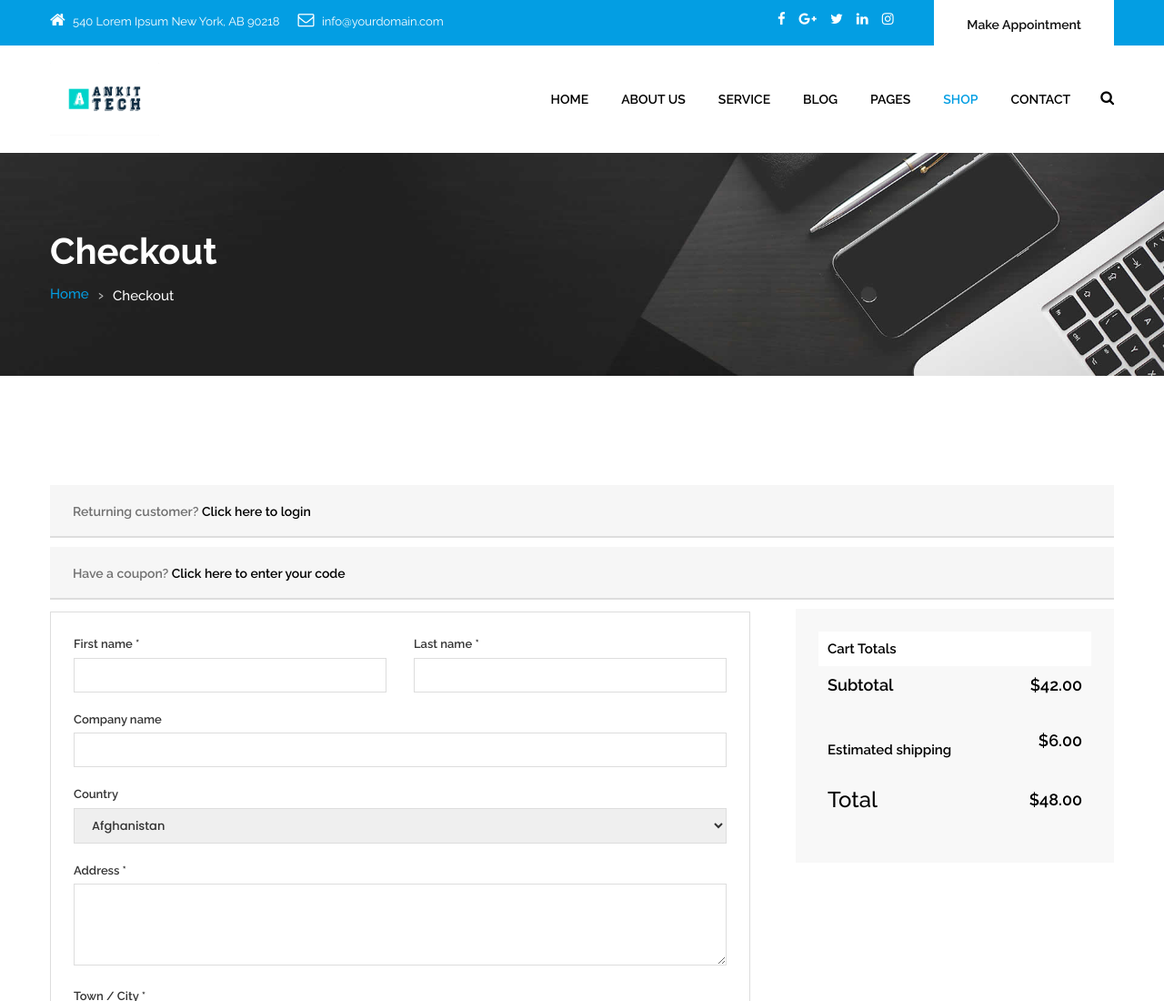
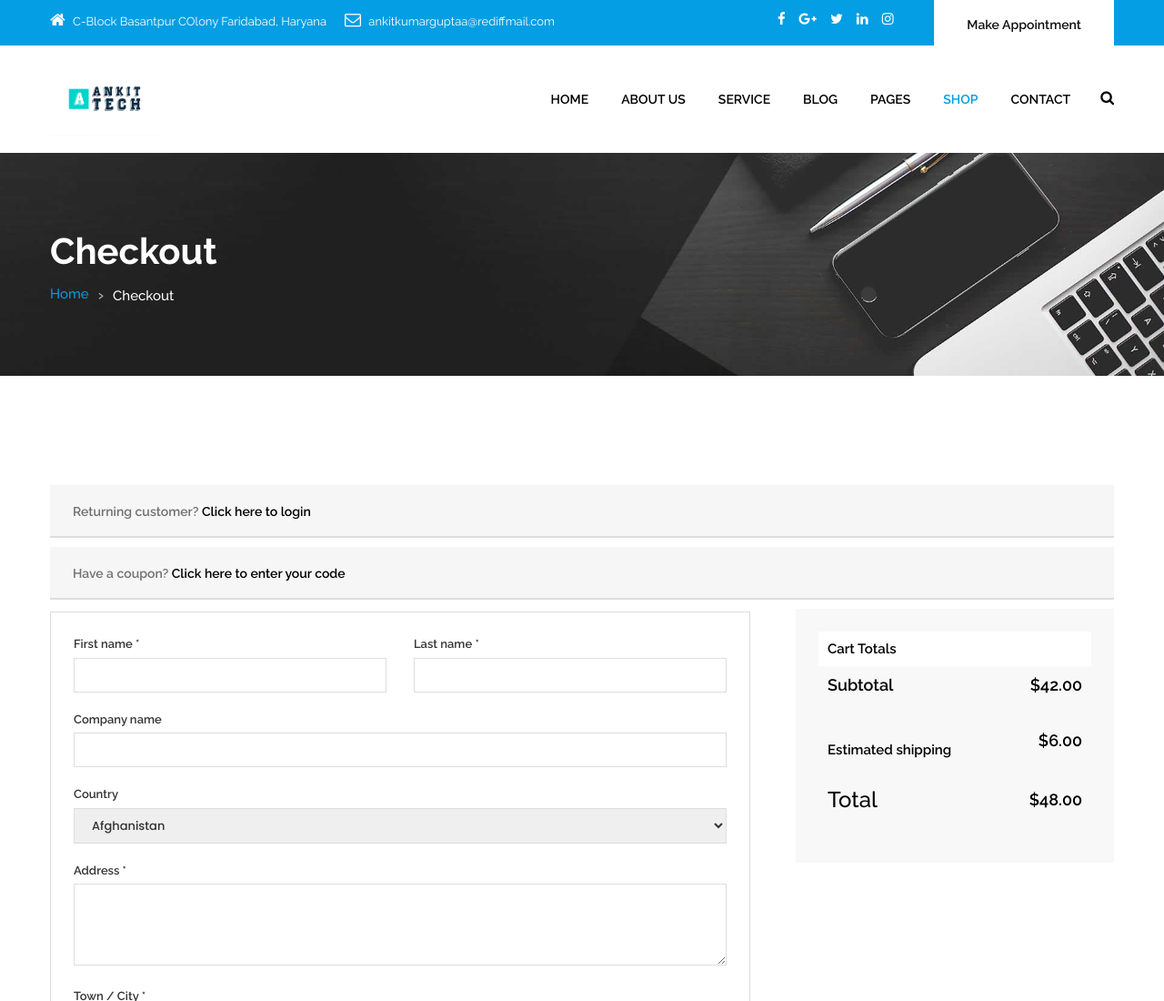
Before and after one commit to ankit-kumar-guptaa/service, a plain HTML site: page it_checkout.html in a window 1280 px wide. Shown: the top 1100 px of the page at 91% size. Drawn offline with Linux system fonts and the light colour scheme; some packages are replaced by stand-ins of ours.

```diff
--- a/it_checkout.html
+++ b/it_checkout.html
@@ -48,8 +48,8 @@
           <div class="full">
             <div class="topbar-left">
               <ul class="list-inline">
-                <li> <span class="topbar-label"><i class="fa  fa-home"></i></span> <span class="topbar-hightlight">540 Lorem Ipsum New York, AB 90218</span> </li>
-                <li> <span class="topbar-label"><i class="fa fa-envelope-o"></i></span> <span class="topbar-hightlight"><a href="mailto:info@yourdomain.com">info@yourdomain.com</a></span> </li>
+                <li> <span class="topbar-label"><i class="fa  fa-home"></i></span> <span class="topbar-hightlight">C-Block Basantpur COlony Faridabad, Haryana</span> </li>
+                <li> <span class="topbar-label"><i class="fa fa-envelope-o"></i></span> <span class="topbar-hightlight"><a href="mailto:ankitkumarguptaa@rediffmail.com">ankitkumarguptaa@rediffmail.com</a></span> </li>
               </ul>
             </div>
           </div>
```
Also changed, not shown: index.html (+2 -2 lines), it_contact.html (+1 -2 lines).
